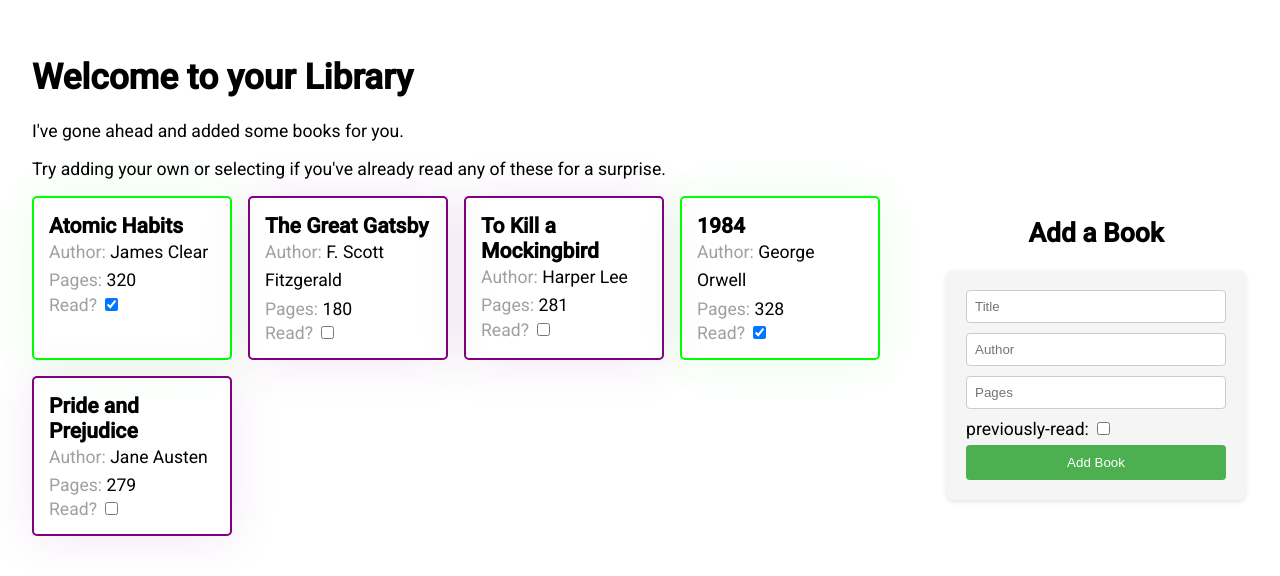
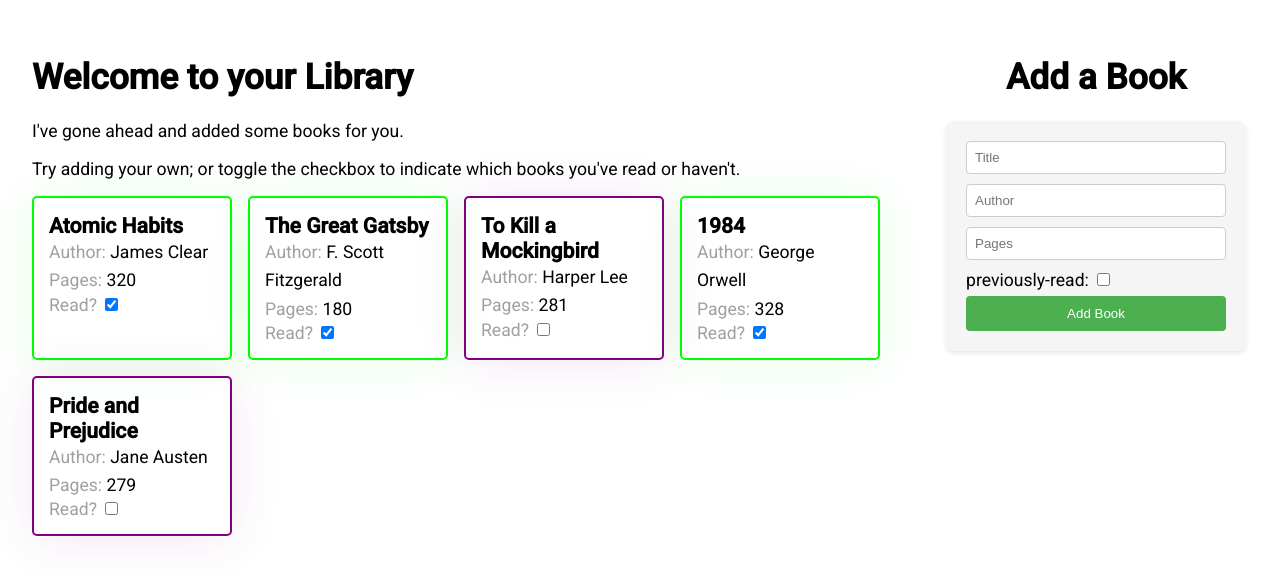
Before and after one commit to nro22/LibraryProject, a plain HTML site: page index.html in a window 1280 px wide. Drawn offline with Linux system fonts and the light colour scheme.

Commit message:
Complete

```diff
--- a/index.html
+++ b/index.html
@@ -8,20 +8,23 @@
     <link rel="preconnect" href="https://fonts.googleapis.com">
     <link rel="preconnect" href="https://fonts.gstatic.com" crossorigin>
     <link href="https://fonts.googleapis.com/css2?family=Roboto:wght@400;500&display=swap" rel="stylesheet">
-
+    <script src="script.js" defer></script>
 </head>
 <body>
+    <div class="wrapper">
         <header>
             <h1>Welcome to your Library</h1>
             <p>I've gone ahead and added some books for you.</p>
-        <p>Try adding your own or selecting if you've already read any of these for a surprise.</p>
+            <p>Try adding your own; or toggle the checkbox to indicate which books you've read or haven't.</p>
         </header>
         <div class="content">
             <div class="card-container" id="bookContainer">
                 <!-- Book cards will be dynamically added here -->
             </div>
+        </div>
+    </div>
     <div class="sidebar">
-            <h2>Add a Book</h2>
+        <h1>Add a Book</h1>
         <form id="bookForm">
             <input type="text" id="title" placeholder="Title" required>
             <input type="text" id="author" placeholder="Author" required>
@@ -33,7 +36,5 @@
             <button class="addBookButton" type="button">Add Book</button>
         </form>
     </div>
-    </div>
-    <script src="script.js"></script>
 </body>
 </html>
--- a/script.js
+++ b/script.js
@@ -74,7 +74,7 @@ function displayBooks(bookLibrary){
     }
 }
 addBookToLibrary(new Book("Atomic Habits", "James Clear", 320, true));
-addBookToLibrary(new Book("The Great Gatsby", "F. Scott Fitzgerald", 180, false));
+addBookToLibrary(new Book("The Great Gatsby", "F. Scott Fitzgerald", 180, true));
 addBookToLibrary(new Book("To Kill a Mockingbird", "Harper Lee", 281, false));
 addBookToLibrary(new Book("1984", "George Orwell", 328, true));
 addBookToLibrary(new Book("Pride and Prejudice", "Jane Austen", 279, false));
--- a/styles.css
+++ b/styles.css
@@ -11,13 +11,12 @@ body{
     padding: 2rem 2.5% 3.5rem;
     font-family: "Roboto", sans-serif, system-ui, -apple-system, BlinkMacSystemFont, 'Segoe UI', Roboto, Oxygen, Ubuntu, Cantarell, 'Open Sans', 'Helvetica Neue', sans-serif;
     font-size: 1.1rem;
-}
-.content{
     display: grid;
     grid-template-columns: 3fr 1fr;
 }
 
-.sidebar h2{
+
+.sidebar h1{
     text-align: center;
 }
 
```
Lines whose indentation alone changed are shown as unchanged.
